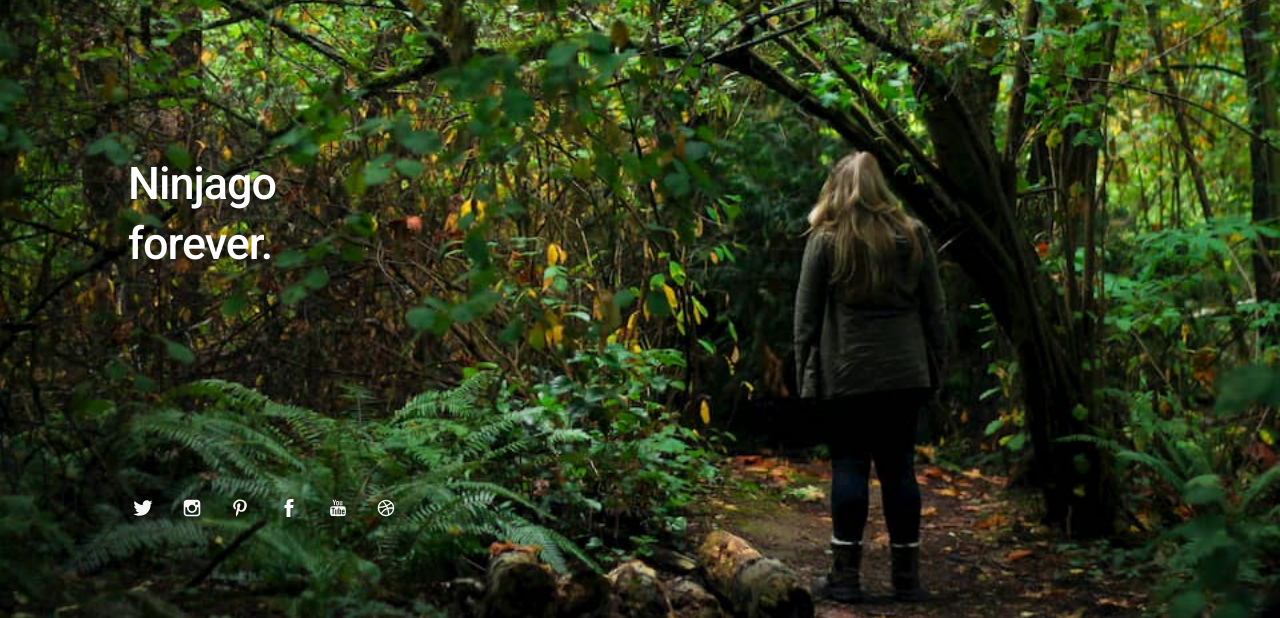
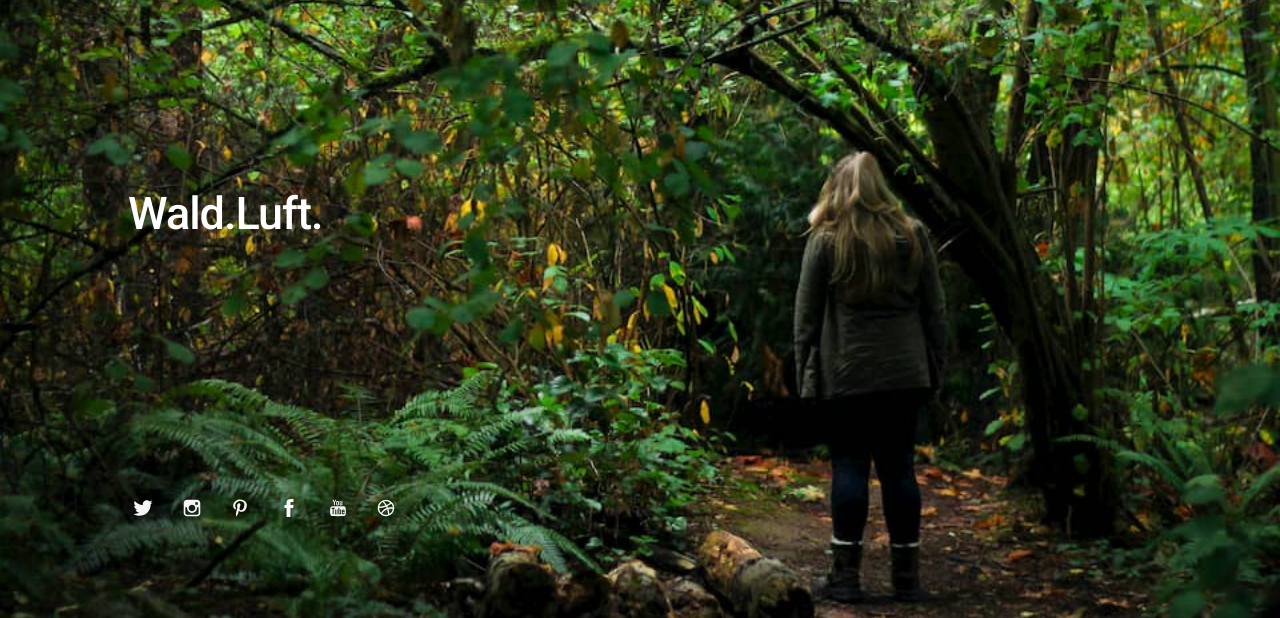
Before and after one commit to nya-max/nya-max.github.io, a plain HTML site: page index.html in a window 1280 px wide. Shown: the part 182-800 px from the top of the page. Drawn offline with Linux system fonts and the light colour scheme.

Commit message:
Titel geändert

```diff
--- a/index.html
+++ b/index.html
@@ -48,7 +48,7 @@
 
 		<div class="bio">
 
-			<p>Ninjago forever.</p>
+			<p>Wald.Luft.</p>
 
 		</div>
 
```
